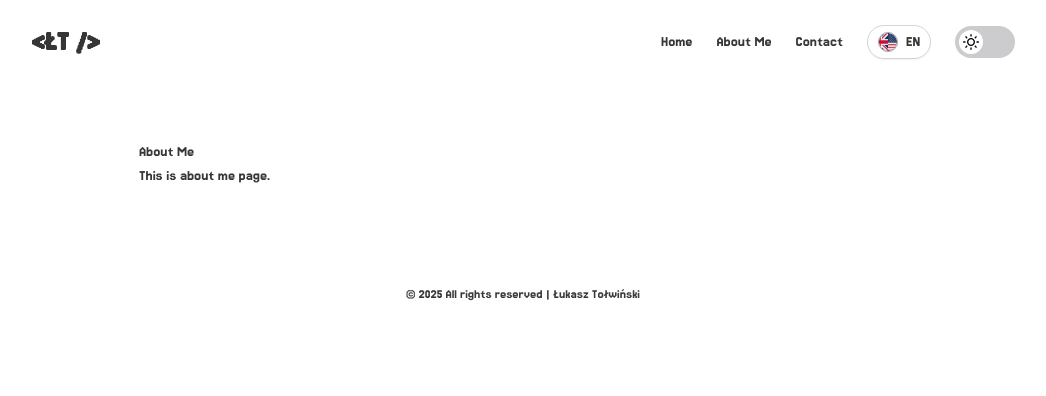
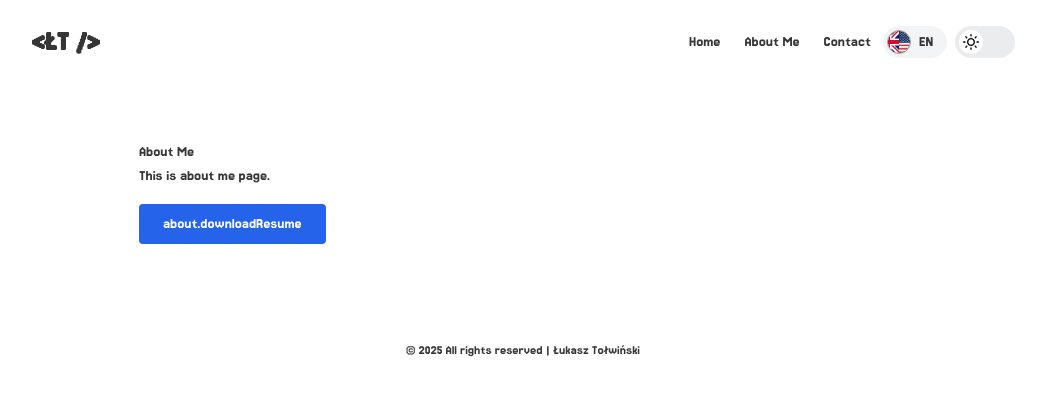
Before and after one commit to touwinho/curriculum-vitae, a React (Vite) app: page /about in a window 1280 px wide. Shown: the top 396 px of the page, without its empty margins (117-1163 px from the left). Built offline with nearby package versions, Linux system fonts and the light colour scheme.

Commit message:
Add download cv button

```diff
--- a/src/components/LanguageSelect/index.tsx
+++ b/src/components/LanguageSelect/index.tsx
@@ -1,128 +1,60 @@
-import { FC, useEffect, useRef, useState } from 'react'
+import { FC } from 'react'
 import { useTranslation } from 'react-i18next'
+import clsx from 'clsx'
 
+import PlFlag from '@/assets/images/locales/pl-flag.svg'
+import EnFlag from '@/assets/images/locales/en-flag.svg'
 import { useTheme } from '@/context/ThemeContext'
-
-import EnFlag from '@/assets/images/locales/en-flag.svg'
-import PolandFlag from '@/assets/images/locales/pl-flag.svg'
 
 const LanguageSelect: FC = () => {
   const { i18n } = useTranslation()
   const { theme } = useTheme()
-  const currentLanguage = i18n.language
-  const [isOpen, setIsOpen] = useState(false)
-  const dropdownRef = useRef<HTMLDivElement>(null)
-
-  const toggleDropdown = () => {
-    setIsOpen(!isOpen)
-  }
-
   const changeLanguage = (language: string) => {
     i18n.changeLanguage(language)
     localStorage.setItem('language', language)
-    setIsOpen(false)
+    document.documentElement.lang = i18n.language
   }
 
-  const handleClickOutside = (event: MouseEvent) => {
-    if (
-      dropdownRef.current &&
-      !dropdownRef.current.contains(event.target as Node)
-    ) {
-      setIsOpen(false)
-    }
-  }
-
-  useEffect(() => {
-    document.addEventListener('mousedown', handleClickOutside)
-    return () => {
-      document.removeEventListener('mousedown', handleClickOutside)
-    }
-  }, [])
-
-  useEffect(() => {
-    document.documentElement.lang = i18n.language
-  }, [i18n.language])
-
   return (
-    <div className="relative inline-block text-left ml-6" ref={dropdownRef}>
-      <div>
+    <div className="relative ml-3">
+      {i18n.language === 'pl' ? (
         <button
-          type="button"
-          className={`inline-flex items-center justify-center w-16 rounded-full border shadow-sm px-2 py-1 text-l focus:outline-none transition-colors duration-300 ${
-            theme === 'dark'
-              ? 'bg-dark-background text-dark-text border-dark-border hover:bg-dark-hover'
-              : 'bg-light-background text-light-text border-light-border hover:bg-light-hover'
-          }`}
-          onClick={toggleDropdown}
-        >
-          {currentLanguage === 'pl' ? (
-            <img
-              src={PolandFlag}
-              alt="Poland Flag"
-              className="w-5 h-5 mr-2 rounded-full border-[1px] border-zinc-400 my-auto"
-            />
-          ) : (
-            <img
-              src={EnFlag}
-              alt="En/US Flag"
-              className="w-5 h-5 mr-2 rounded-full border-[1px] border-zinc-400 my-auto"
-            />
+          onClick={() => changeLanguage('en')}
+          className={clsx(
+            'flex items-center p-1 text-l w-16 text-center rounded-full',
+            {
+              'bg-dark-hover': theme === 'dark',
+              'bg-light-hover': theme !== 'dark',
+            },
           )}
-          {currentLanguage.toUpperCase()}
-        </button>
-      </div>
-
-      {isOpen && (
-        <div
-          className={`origin-top-right absolute right-0 mt-2 rounded-full shadow-lg ring-1 ring-black ring-opacity-5 transition-colors duration-300 ${
-            theme === 'dark'
-              ? 'bg-dark-background text-dark-text'
-              : 'bg-light-background text-light-text'
-          }`}
-        >
-          <div
-            className="w-16"
-            role="menu"
-            aria-orientation="vertical"
-            aria-labelledby="options-menu"
-          >
-            {currentLanguage === 'en' ? (
-              <button
-                onClick={() => changeLanguage('pl')}
-                className={`flex px-2 py-1 text-l w-16 text-center rounded-full items-center transition-colors ${
-                  theme === 'dark'
-                    ? 'hover:bg-dark-hover'
-                    : 'hover:bg-light-hover'
-                }`}
           role="menuitem"
         >
           <img
-                  src={PolandFlag}
+            src={PlFlag}
             alt="Poland Flag"
-                  className="w-5 h-5 mr-2 my-auto rounded-full border-[1px] border-zinc-400 inline"
+            className={`w-6 h-6 mr-2 my-auto rounded-full border-[1px] inline ${theme === 'dark' ? 'border-dark-button' : 'border-light-button'}`}
           />
           PL
         </button>
       ) : (
         <button
-                onClick={() => changeLanguage('en')}
-                className={`flex align-middle px-2 py-1 w-full text-l text-center rounded-full transition-colors ${
-                  theme === 'dark'
-                    ? 'hover:bg-dark-hover'
-                    : 'hover:bg-light-hover'
-                }`}
+          onClick={() => changeLanguage('pl')}
+          className={clsx(
+            'flex items-center p-1 text-l w-16 text-center rounded-full',
+            {
+              'bg-dark-hover': theme === 'dark',
+              'bg-light-hover': theme !== 'dark',
+            },
+          )}
           role="menuitem"
         >
           <img
             src={EnFlag}
             alt="En/US Flag"
-                  className="w-5 h-5 mr-2 my-auto rounded-full border-[1px] border-zinc-400 inline"
+            className="w-6 h-6 mr-2 my-auto rounded-full border-[1px] border-zinc-400 inline"
           />
           EN
         </button>
-            )}
-          </div>
-        </div>
       )}
     </div>
   )
--- a/src/components/ThemeSwitch/index.tsx
+++ b/src/components/ThemeSwitch/index.tsx
@@ -1,5 +1,4 @@
 import { FC } from 'react'
-
 import { useTheme } from '@/context/ThemeContext'
 
 import darkIcon from '@/assets/images/themes/dark-icon.svg'
@@ -9,7 +8,7 @@ const ThemeSwitch: FC = () => {
   const { theme, toggleTheme } = useTheme()
 
   return (
-    <label className="relative inline-flex cursor-pointer items-center ml-6">
+    <label className="relative inline-flex items-center cursor-pointer ml-2">
       <input
         type="checkbox"
         checked={theme === 'dark'}
@@ -17,25 +16,28 @@ const ThemeSwitch: FC = () => {
         className="sr-only"
       />
       <span
-        className={`flex h-8 w-[60px] items-center rounded-full p-1 duration-500 ${
-          theme === 'dark' ? 'bg-[#36414e]' : 'bg-[#CCCCCE]'
+        className={`flex h-8 w-[60px] items-center rounded-full p-1 ${
+          theme === 'dark' ? 'bg-dark-section' : 'bg-light-section'
         }`}
       >
         <span
-          className={`h-6 w-6 rounded-full duration-500 flex items-center justify-center ${
-            theme === 'dark'
-              ? 'translate-x-[28px] bg-dark-background'
-              : 'bg-white'
+          className={`h-6 w-6 rounded-full ease-in-out duration-300 flex items-center justify-center transform ${
+            theme === 'dark' ? 'translate-x-[28px]' : 'translate-x-0'
           }`}
+        >
+          <div
+            className={`${theme === 'dark' ? 'bg-dark-background' : 'bg-light-background'} p-1 rounded-full`}
           >
             <img
               src={theme === 'dark' ? darkIcon : lightIcon}
               alt={theme === 'dark' ? 'Dark Mode' : 'Light Mode'}
-            className="w-4 h-4"
+              className="w-4 h-4 select-none"
               style={{
                 filter: theme === 'dark' ? 'invert(100%)' : 'none',
+                transition: 'none',
               }}
             />
+          </div>
         </span>
       </span>
     </label>
--- a/src/pages/About/index.tsx
+++ b/src/pages/About/index.tsx
@@ -11,6 +11,13 @@ const About: FC = () => {
       <Section>
         <h1>{t('about.title')}</h1>
         <p>{t('about.description')}</p>
+        <a
+          href="/cv-tolwinski-lukasz.pdf"
+          download
+          className="mt-4 inline-block px-6 py-2 text-white bg-blue-600 rounded hover:bg-blue-700"
+        >
+          {t('about.downloadResume')}
+        </a>
       </Section>
     </SectionWrapper>
   )
--- a/tailwind.config.js
+++ b/tailwind.config.js
@@ -12,6 +12,7 @@ export default {
           border: '#d1d5db',
           hover: '#f3f4f6',
           shadow: '#e5e7eb',
+          button: '#c5c5c5',
         },
         dark: {
           background: '#1a202c',
@@ -20,6 +21,7 @@ export default {
           border: '#4a5568',
           hover: '#2d3748',
           shadow: '#2d3748',
+          button: '#2d3748',
         },
       },
     },
```
Also changed, not shown: 1 other file (tests, documents, lock files or other folders). Lines whose indentation alone changed are shown as unchanged.
